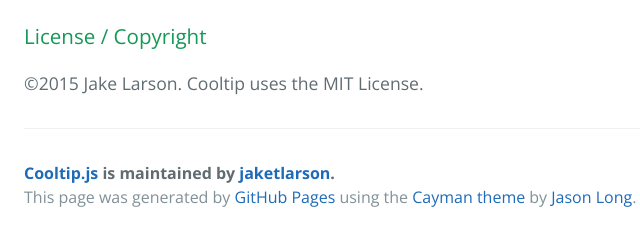
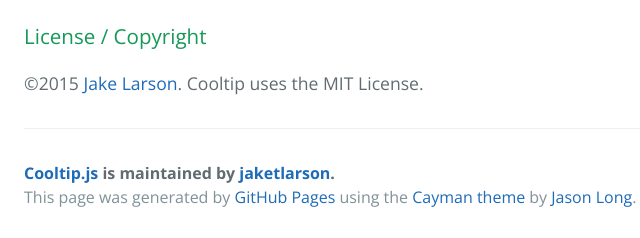
Before and after one commit to jaketlarson/cooltip, a plain HTML site: page index.html in a window 1280 px wide. Shown: the part 2597-2835 px from the top of the page, 200-840 px from the left. Drawn offline with nearby package versions, Linux system fonts and the light colour scheme.

Commit message:
Update index.html

```diff
--- a/index.html
+++ b/index.html
@@ -248,7 +248,7 @@
 <h3>
 <a id="license--copyright" class="anchor" href="#license--copyright" aria-hidden="true"><span class="octicon octicon-link"></span></a>License / Copyright</h3>
 
-<p>©2015 Jake Larson. Cooltip uses the MIT License.</p>
+<p>©2015 <a href="http://www.codereloadrepeat.com">Jake Larson</a>. Cooltip uses the MIT License.</p>
 
 
 
```
